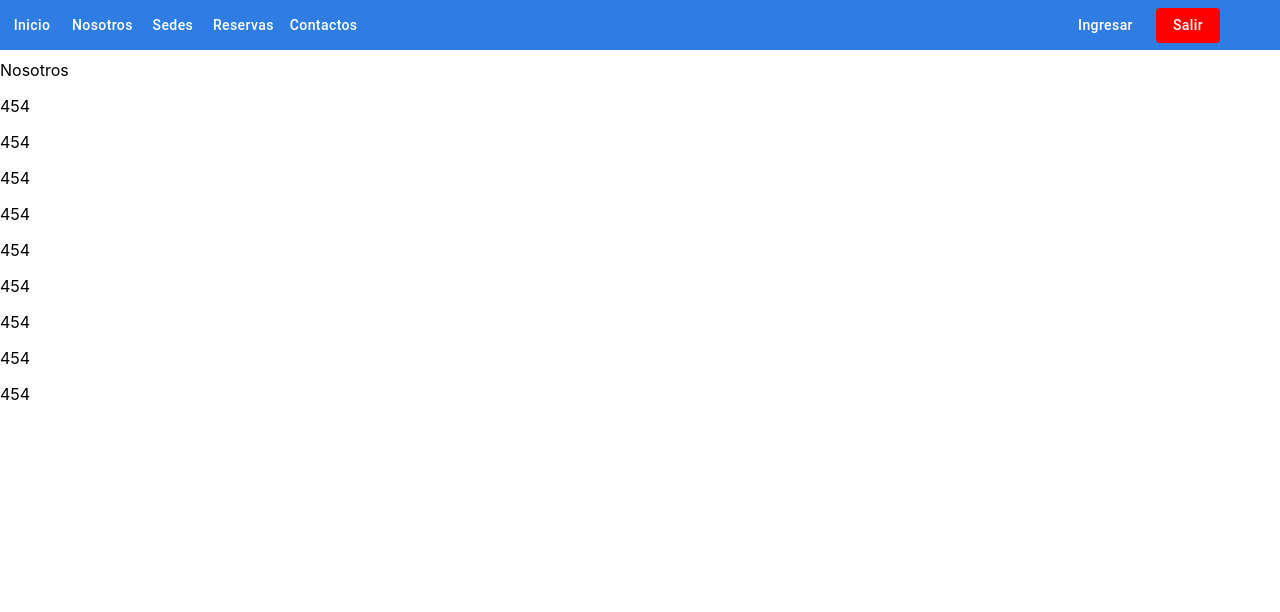
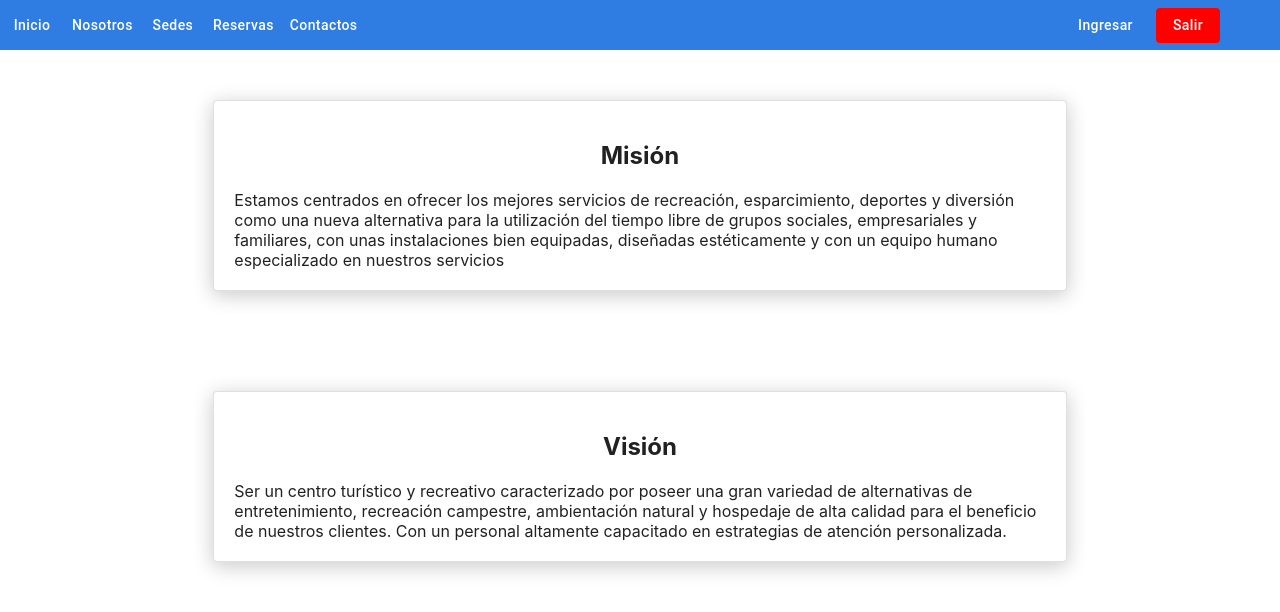
Before and after one commit to Yoel-Aliaga/bungalows, a React (Create React App) app: page /nosotros in a window 1280 px wide. Shown: the top 612 px of the page. Built offline with nearby package versions, Linux system fonts and the light colour scheme.

Commit message:
nosotros mision vision material ui

```diff
--- a/src/pages/Nosotros.js
+++ b/src/pages/Nosotros.js
@@ -1,22 +1,39 @@
-import React from 'react'
+import React from "react";
+import { Grid, Card, Box } from "@mui/material";
 
 export const Nosotros = () => {
   return (
+    <div>
+      <Grid container justifyContent="center">
+        <Grid item xs={8} sm={8} md={8} marginTop="50px">
+          <Card variant="outlined" style={{ padding: "20px", boxShadow:"0px 4px 20px 1px rgba(0,0,0, 0.2)"}}>
+            <h2 style={{ textAlign: "center", marginBottom:"20px" }}>Misión</h2>
+            <div>
+              Estamos centrados en ofrecer los mejores servicios de recreación,
+              esparcimiento, deportes y diversión como una nueva alternativa
+              para la utilización del tiempo libre de grupos sociales,
+              empresariales y familiares, con unas instalaciones bien equipadas,
+              diseñadas estéticamente y con un equipo humano especializado en
+              nuestros servicios
+            </div>
+          </Card>
+        </Grid>
 
- <div style={{marginTop:"10px"}}>
+        <Grid item xs={8} sm={8} md={8} marginTop="100px">
+          <Card variant="outlined" style={{ padding: "20px", boxShadow:"0px 4px 20px 1px rgba(0,0,0, 0.2)" }}>
+            <h2 style={{ textAlign: "center", marginBottom:"20px"}}>Visión</h2>
+            <div>
+              Ser un centro turístico y recreativo caracterizado por poseer una
+              gran variedad de alternativas de entretenimiento, recreación
+              campestre, ambientación natural y hospedaje de alta calidad para
+              el beneficio de nuestros clientes. Con un personal altamente
+              capacitado en estrategias de atención personalizada.
+            </div>
+          </Card>
+        </Grid>
+      </Grid>
+    </div>
+  );
+};
 
-  Nosotros
-      <p>454  </p>
-      <p>454  </p>
-      <p>454  </p>
-      <p>454  </p>
-      <p>454  </p>
-      <p>454  </p>
-      <p>454  </p>
-      <p>454  </p>
-      <p>454  </p>
-    </div>
-  )
-}
-
-export default Nosotros
+export default Nosotros;
```
